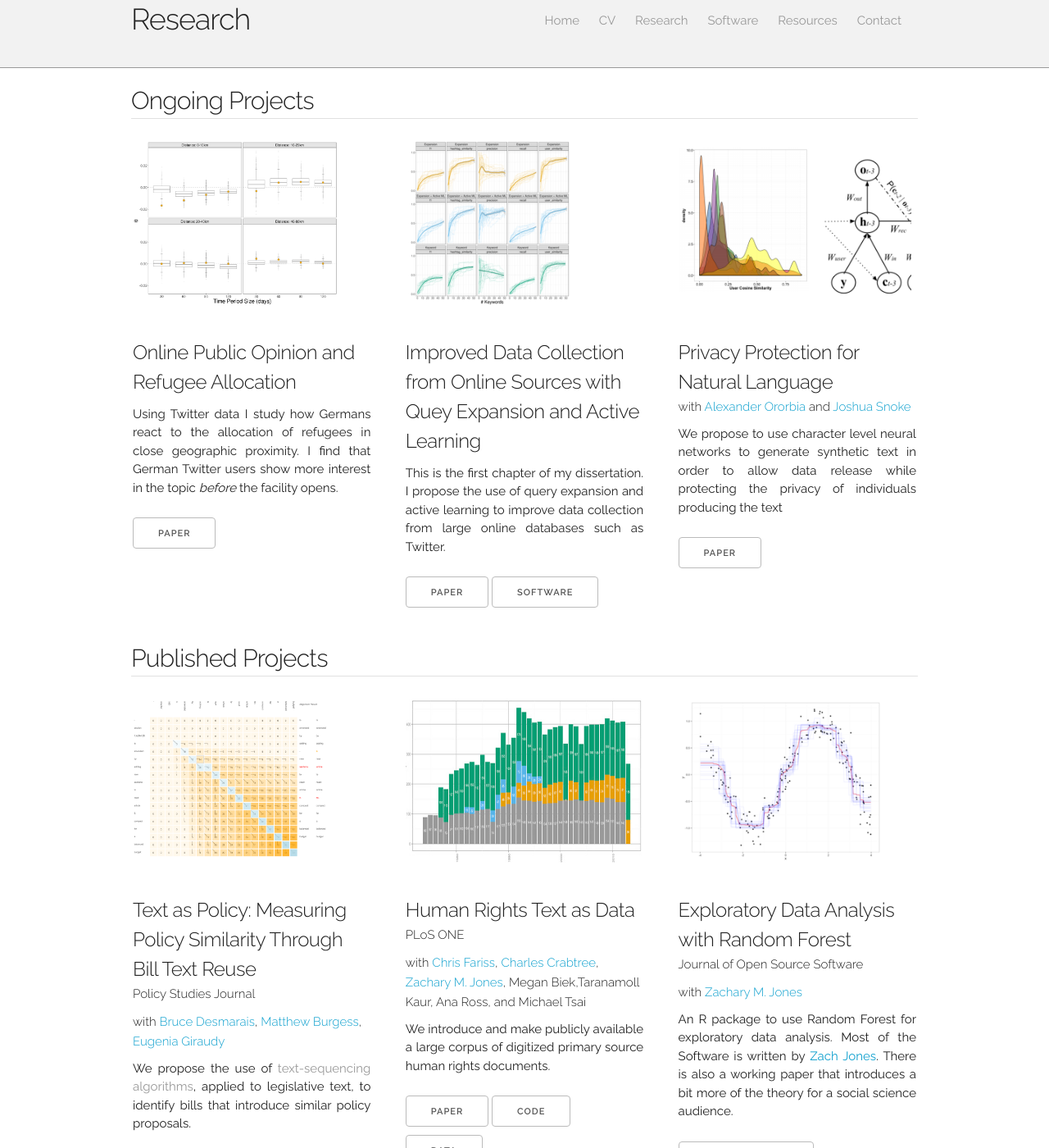
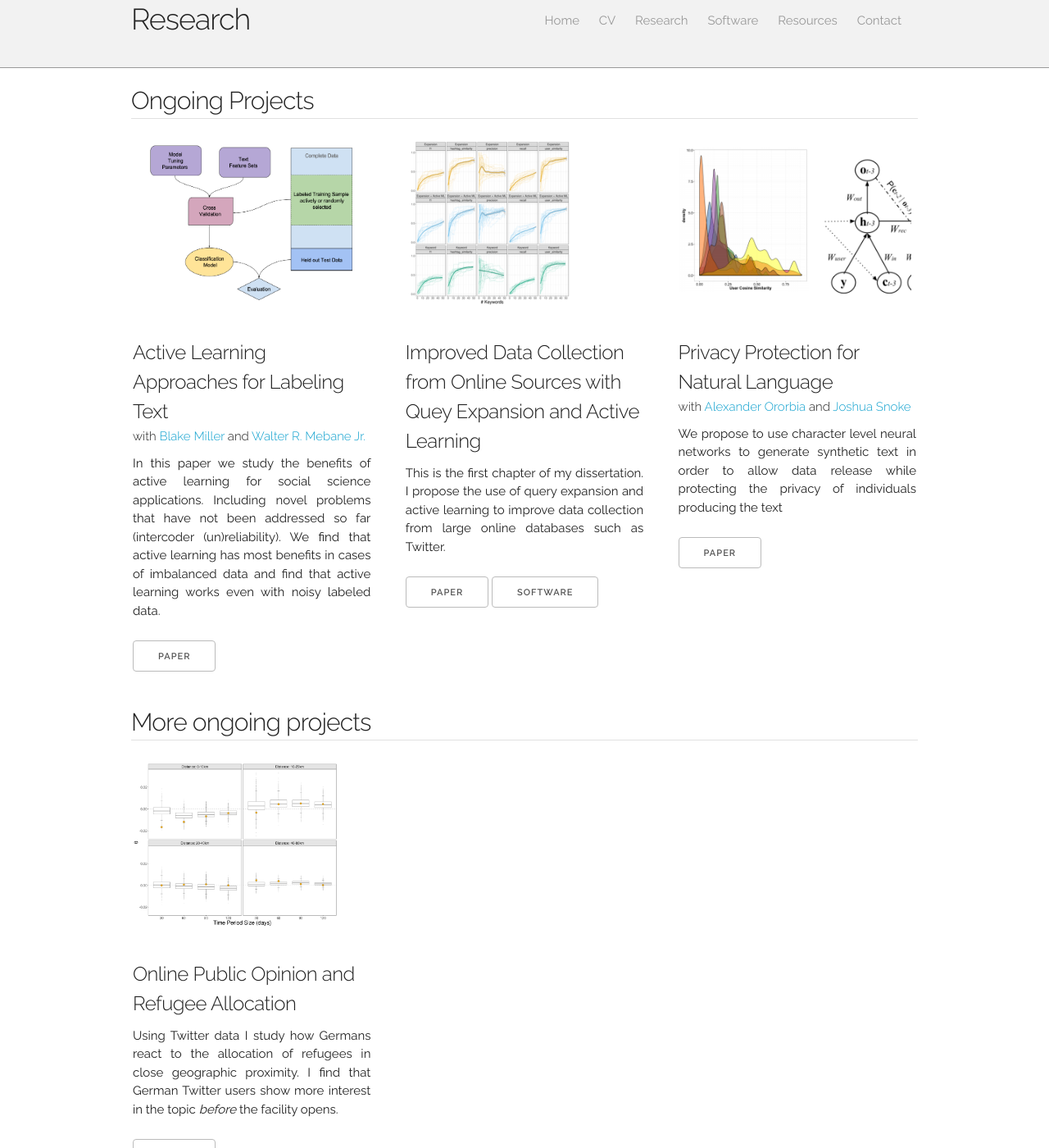
Before and after one commit to flinder/flinder.github.io, a Jekyll site: the page built from research.html, in a window 1280 px wide and 1400 px high. Shown: the whole window at 82% size. Built offline with Jekyll 4.4.1, drawn with Linux system fonts in a browser that asks for light colours.

Commit message:
add active learning paper

```diff
--- a/research.html
+++ b/research.html
@@ -20,23 +20,29 @@ title: Research
 
 <h4>Ongoing Projects</h4><hr/>
 
+
+
 <div class="row research row">
 
-   <div class="research post four columns">
-        <a href="http://ssrn.com/abstract=3250818">
-            <img class="research image" src="/images/ate_all_users_conc.png" align="center">
+    <div class="research post four columns">
+        <a href="/resources/Paper_Active_Learning_Approaches_for_Labeling_Text.pdf">
+            <img class="research image" src="images/active_learning_img.png" align="center">
         </a>
-        <h5> Online Public Opinion and Refugee Allocation</h5>
-        <h6></h6>
-        <p>Using Twitter data I study how Germans react to the allocation of refugees in close geographic proximity. I find that German Twitter users show more interest in the topic <i>before</i> the facility opens.</p>
+        <h5>Active Learning Approaches for Labeling Text</h5>
+        <h6>with <a href="http://blakeapm.com/">Blake Miller</a> and <a
+                href="http://www-personal.umich.edu/~wmebane/">Walter R. Mebane Jr.</a></h6>
 
-        <div class="bottom-aligner"></div>
+        <p>In this paper we study the benefits of active learning for social science applications.
+        Including novel problems that have not been addressed so far (intercoder (un)reliability).
+        We find that active learning has most benefits in cases of imbalanced data and find that
+        active learning works even with noisy labeled data.</p>
+
         <div class="row">
-            <a class="button"
-                href="http://ssrn.com/abstract=3250818">Paper</a>
+            <a class="button" href="/resources/Paper_Active_Learning_Approaches_for_Labeling_Text.pdf">Paper</a>
         </div>
 
     </div>
+
 
 
    <div class="research post four columns">
@@ -78,10 +84,32 @@ title: Research
     </div>
 
 
+
 </div>
 
+<!--- Second row -->
+<h4>More ongoing projects</h4><hr/>
+<div class="row research row">
 
-<!--- Second row -->
+    <div class="research post four columns">
+        <a href="http://ssrn.com/abstract=3250818">
+            <img class="research image" src="/images/ate_all_users_conc.png" align="center">
+        </a>
+        <h5> Online Public Opinion and Refugee Allocation</h5>
+        <h6></h6>
+        <p>Using Twitter data I study how Germans react to the allocation of refugees in close geographic proximity. I find that German Twitter users show more interest in the topic <i>before</i> the facility opens.</p>
+
+        <div class="bottom-aligner"></div>
+        <div class="row">
+            <a class="button"
+                href="http://ssrn.com/abstract=3250818">Paper</a>
+        </div>
+
+    </div>
+
+</div>
+
+<!--- Third row -->
 <h4>Published Projects</h4><hr/>
 
 <div class="row research row">
```
Also changed, not shown: images/active_learning_img.png (added), 1 other file.
